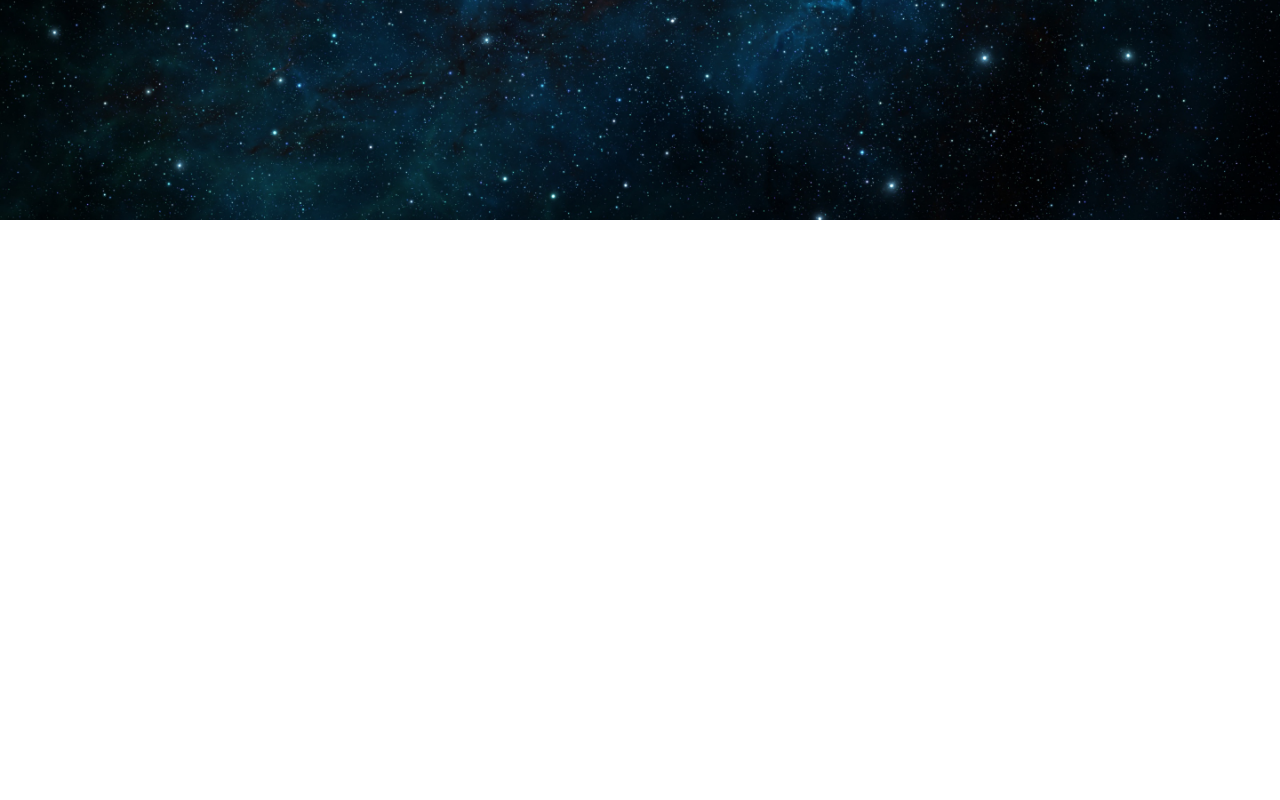
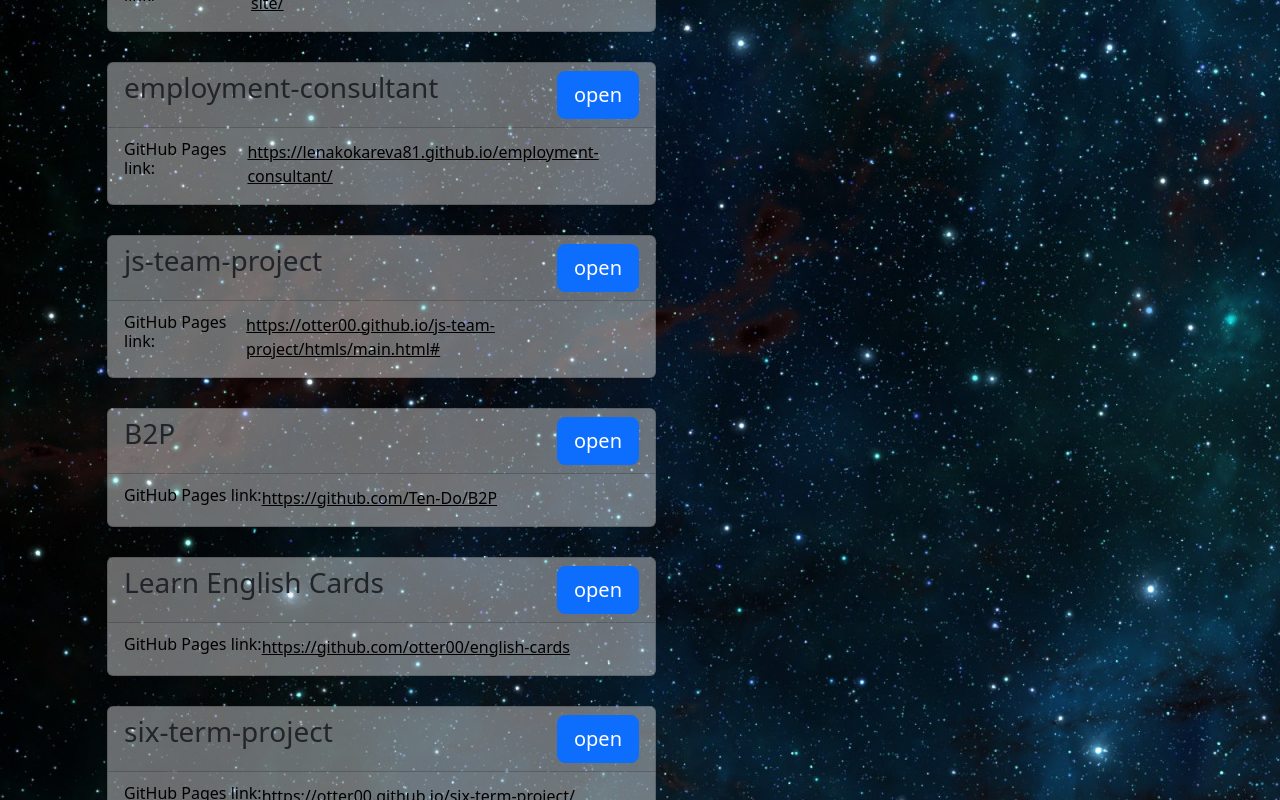
Before and after one commit to otter00/projects-portfolio, a React (Create React App) app: page / in a window 1280 px wide. Shown: the part 620-1420 px from the top of the page. Before the commit the page ends 840 px from the top, so only its background shows below. Built offline with nearby package versions, Linux system fonts and the light colour scheme.

Commit message:
projects list added

```diff
--- a/package.json
+++ b/package.json
@@ -6,7 +6,9 @@
     "@testing-library/jest-dom": "^5.17.0",
     "@testing-library/react": "^13.4.0",
     "@testing-library/user-event": "^13.5.0",
+    "bootstrap": "^5.3.1",
     "react": "^18.2.0",
+    "react-bootstrap": "^2.8.0",
     "react-dom": "^18.2.0",
     "react-scripts": "5.0.1",
     "sass": "^1.65.1",
--- a/src/App.js
+++ b/src/App.js
@@ -1,11 +1,15 @@
 import "./styles/App.scss";
-import React from "react";
+import "bootstrap/dist/css/bootstrap.css";
+import React, { Component } from "react";
 import Header from "./components/Header/Header";
+import ProjectsList from "./components/ProjectsList/ProjectsList";
+import projects from "./assets/projectsList";
 
 function App() {
   return (
     <div className="body">
       <Header />
+      <ProjectsList projects={projects} />
     </div>
   );
 }
--- /dev/null
+++ b/src/assets/projectsList.js
@@ -0,0 +1,50 @@
+/* eslint-disable import/no-anonymous-default-export */
+export default [
+  {
+    id: "0",
+    title: "Architecture-company-site-project",
+    link: "https://woachkatzl.github.io/Architecture-company-site/",
+    template:
+      "https://www.figma.com/community/file/891374608655348853/Website-of-architects---free-website",
+    text: "Сайт архитектурной компании по макету из Figma. Первый групповой проект  в рамках обучения фронтенд-разработке.",
+  },
+  {
+    id: "1",
+    title: "employment-consultant",
+    link: "https://lenakokareva81.github.io/employment-consultant/",
+    template:
+      "https://www.figma.com/file/uLdJMGIHj6pHoUsebNq7fd/Карьерный-консультант-для-экспатов?type=design&node-id=0-1&mode=design",
+    text: "Сайт карьерного консультанта для экспатов в Германии. Второй групповой проект в рамках обучения фронтенд-разработке. Макет заказчик не предоставил, разрабатывали самостоятельно.",
+  },
+  {
+    id: "2",
+    title: "js-team-project",
+    link: "https://otter00.github.io/js-team-project/htmls/main.html#",
+    template:
+      "https://www.figma.com/file/aXz2MsLlfevUp06BA54AE1/MOVIBE-(Community)?type=design&node-id=0-1&mode=design",
+    text: "Киносайт - третий групповой проект в рамках обучения фронтенд-разработке. Первый проект с использованием API и JavaScript.",
+  },
+  {
+    id: "3",
+    title: "B2P",
+    link: "https://github.com/Ten-Do/B2P",
+    template:
+      "https://www.figma.com/file/SgHyJ9WM7sfjNTmqqITZel/Test_Best2Pay_?type=design&mode=design",
+    text: "Групповой проект в рамках стажировки в компании Best2Pay. По макету предполагалась разработка формы ввода данных клиента и платежной формы с банковскими данными.",
+  },
+  {
+    id: "4",
+    title: "Learn English Cards",
+    link: "https://github.com/otter00/english-cards",
+    template: "",
+    text: "Четвёртый проект в рамках обучения фронтенд-разработке - проект на React, разрабатывался в разных ветках: в том числе с использованием Context, MobX.",
+  },
+  {
+    id: "5",
+    title: "six-term-project",
+    link: "https://otter00.github.io/six-term-project/",
+    template:
+      "https://otter00.github.io/six-term-project/pages/guide.html - ссылка в обход надоедливой регистрации.",
+    text: "Курсовой проект для университета (Проектирование Программных Систем). Основная задача - неработоспособный функционал - реализована посредством надоедливой формы регистрации, цель которой - не дать пользователю легко и спокойно попасть на сайт сервиса, а заставить помучиться с всплывающими окнами, фейковыми кнопками и бесконечной валидацией.",
+  },
+];
--- a/src/components/Header/Header.module.scss
+++ b/src/components/Header/Header.module.scss
@@ -4,7 +4,6 @@
 }
 
 .header__container {
-  margin: 40px 60px;
   display: flex;
   gap: 35px;
 
--- /dev/null
+++ b/src/components/Project/Project.module.scss
@@ -0,0 +1,12 @@
+.project__card {
+  background-color: #ffffff6a;
+}
+
+.github__link {
+  display: flex;
+  color: black;
+}
+
+.link__style {
+  color: black;
+}
--- /dev/null
+++ b/src/components/Project/ProjectComponent.js
@@ -0,0 +1,53 @@
+import React, { Component, PureComponent } from "react";
+import projectStyles from "./Project.module.scss";
+
+class Project extends PureComponent {
+  // PureComponent отличается от обычного Component тем,
+  // что автоматически реализует перестроение с shouldComponentUpd
+
+  constructor(props) {
+    super(props);
+  }
+
+  render() {
+    const { project, isOpen, onButtonClick } = this.props;
+    console.log("---", this.props);
+    const body = isOpen && (
+      <>
+        <a href={project.template} className="card-subtitle">
+          <span className="card-subtitle">Макет: </span> {project.template}
+        </a>
+        <section className="card-subtitle">{project.text}</section>
+      </>
+    );
+    return (
+      <div
+        className={["card", "mx-auto", projectStyles.project__card].join(" ")}
+      >
+        <div className="card-header">
+          <h3>
+            {project.title}
+            <button
+              onClick={onButtonClick}
+              className="btn btn-primary btn-lg float-end"
+            >
+              {isOpen ? "close" : "open"}
+            </button>
+          </h3>
+        </div>
+
+        <div className="card-body">
+          <span className={projectStyles.github__link}>
+            <h6 className="card-subtitle">GitHub Pages link:</h6>
+            <a href={project.link} className="card-subtitle">
+              {project.link}
+            </a>
+          </span>
+          {body}
+        </div>
+      </div>
+    );
+  }
+}
+
+export default Project;
--- /dev/null
+++ b/src/components/ProjectsList/ProjectsList.js
@@ -0,0 +1,39 @@
+import React, { PureComponent } from "react";
+import Project from "../Project/ProjectComponent";
+import projectsListStyles from "./ProjectsList.module.scss";
+
+export default class ArticleList extends PureComponent {
+  state = {
+    openArticleId: null,
+  };
+  // PureComponent не обновлялся, потому что с точки зрения реакта не было перестроения
+  // пришли только пропсы со ссылкой на тот же массив
+  // поэтому лучше менять не локальную переменную, а создать новый массив
+  render() {
+    console.log("---", 2);
+    const articleElems = this.props.projects.map((project, index) => (
+      <li
+        key={project.id}
+        className={["article-list__li", projectsListStyles.project__item].join(
+          " "
+        )}
+      >
+        <Project
+          project={project}
+          //defaultOpen={index === 0}
+          isOpen={this.state.openArticleId === project.id}
+          onButtonClick={this.handleClick.bind(this, project.id)}
+        />
+      </li>
+    ));
+
+    return <ul className={projectsListStyles.projects__list}>{articleElems}</ul>;
+  }
+
+  handleClick = (openArticleId) =>
+    this.setState({
+      // реализация кнопки close - если открываем открытую, то закрываем ее
+      openArticleId:
+        this.state.openArticleId === openArticleId ? null : openArticleId,
+    });
+}
--- /dev/null
+++ b/src/components/ProjectsList/ProjectsList.module.scss
@@ -0,0 +1,8 @@
+.project__item {
+  width: 50%;
+  margin: 30px 0;
+}
+
+.projects__list {
+  margin: 100px 0;
+}
--- a/src/styles/App.scss
+++ b/src/styles/App.scss
@@ -2,8 +2,8 @@
 @import "./reset.scss";
 
 body {
-  height: 100vh;
+  height: 100%;
+  padding: 90px 75px;
   background-image: url("../imgs/app-background.jpg");
-  background-size: cover;
   background-repeat: no-repeat;
 }
```
Also changed, not shown: 1 other file (tests, documents, lock files or other folders).
